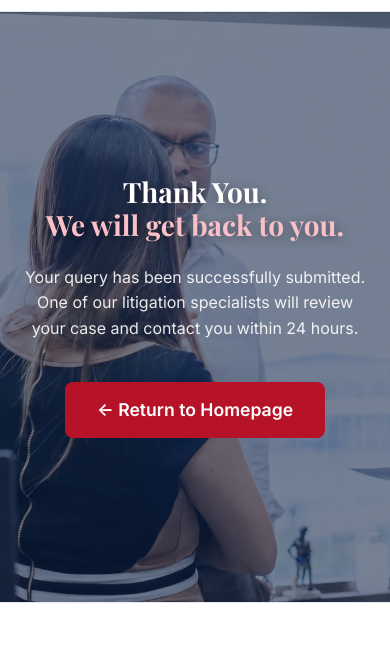
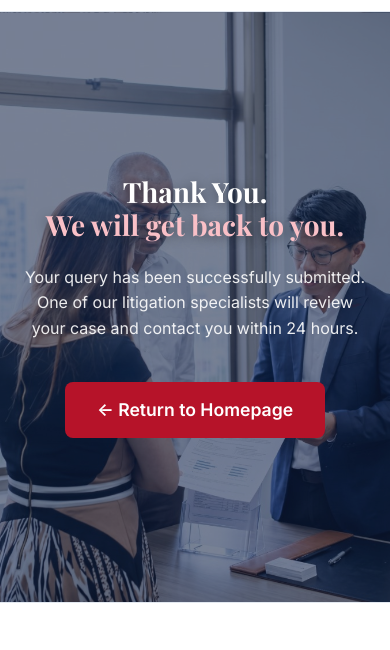
Before and after one commit to Az8-max/Website-Tests, a plain HTML site: page thank-you.html in a window 390 px wide. Shown: the part 115-765 px from the top of the page. Drawn offline with nearby package versions, Linux system fonts and the light colour scheme; grey boxes are pictures that could not be loaded; a web font is replaced by a local one.

Commit message:
Upload and use the new mobile hero image provided by user

```diff
--- a/style.css
+++ b/style.css
@@ -629,7 +629,7 @@ a:hover {
     padding: 40px 0 30px;
   }
   .hero::before {
-    background-image: url('hero-bg-people.webp') !important;
+    background-image: url('images/mobile-hero.jpg') !important;
     background-position: 25% center !important;
     filter: none !important;
     top: 0 !important;
```
Also changed, not shown: index.html (+1 -1 lines), images/mobile-hero.jpg (added).
